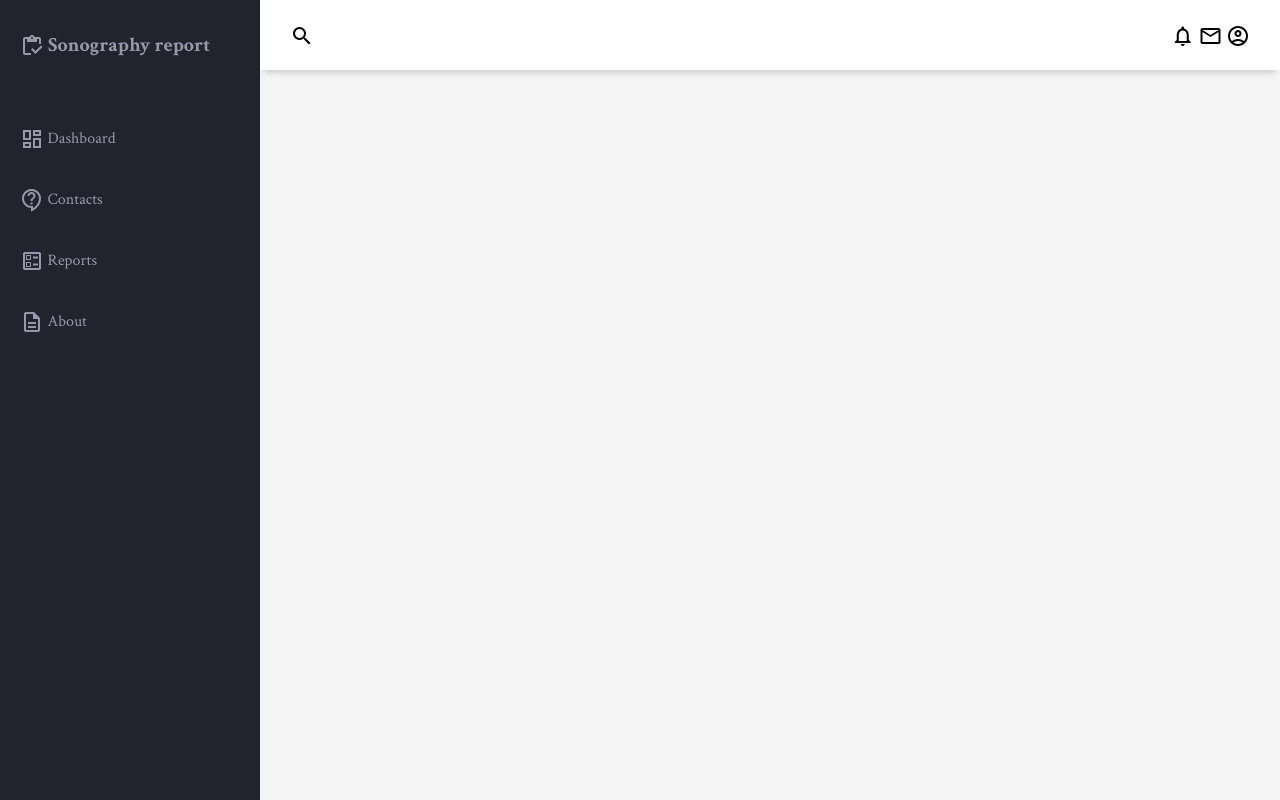
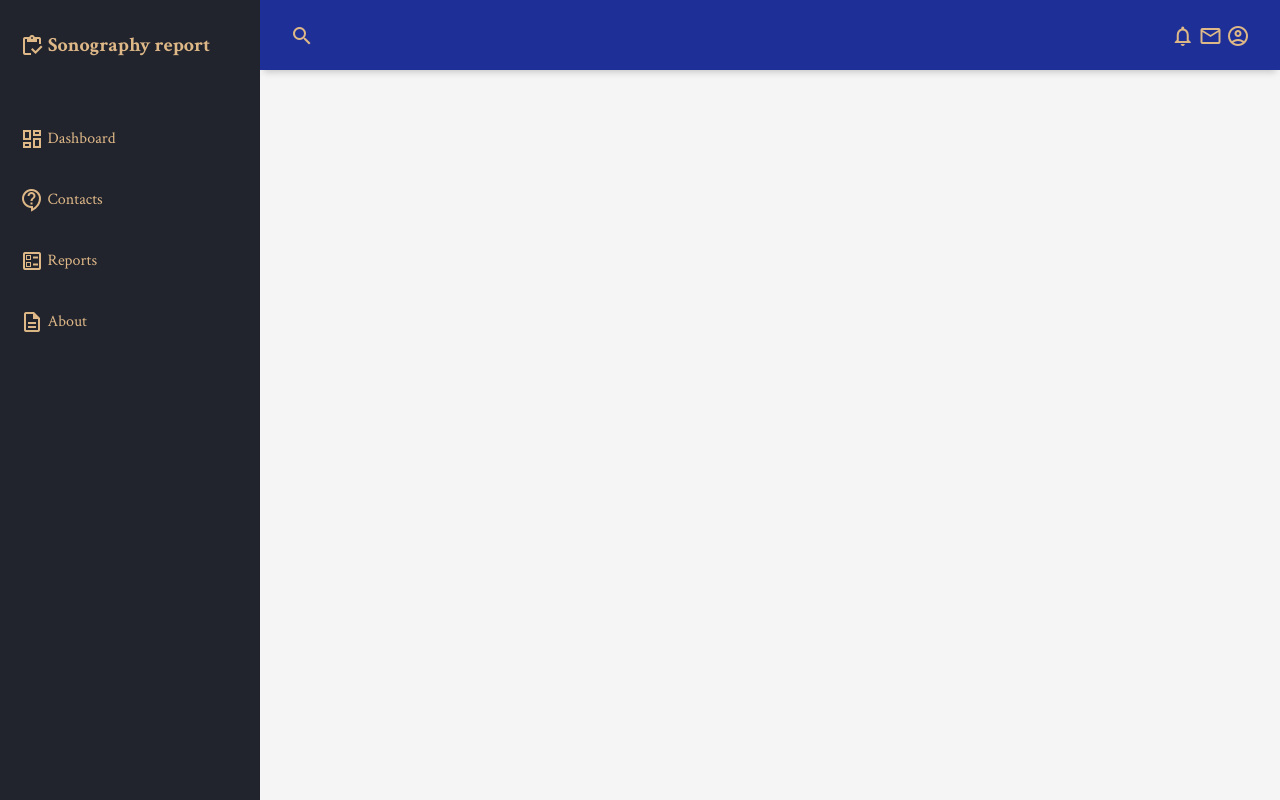
Before and after one commit to jmctheowl8/Dashborad-Project, a plain HTML site: page DashBorad Project/index.html in a window 1280 px wide. Drawn offline with Linux system fonts and the light colour scheme.

Commit message:
Update Styles.css
updated styles changed color for nav and sidebar

```diff
--- a/DashBorad Project/css/Styles.css
+++ b/DashBorad Project/css/Styles.css
@@ -23,7 +23,8 @@ body{
 .header{
     grid-area: header;
     height: 70px;
-    background-color: #ffffff;
+    background-color: #1e2f97;
+    color: burlywood;
     display: flex;
     align-items: center;
     justify-content: space-between;
@@ -39,7 +40,7 @@ body{
     grid-area: sidebar;
     height: 100%;
     background-color: #21232d;
-    color: #9799ab;
+    color: burlywood;
     overflow-y: auto;
     transition: all 0.5s;
     -webkit-transition: all 0.5s;
```
